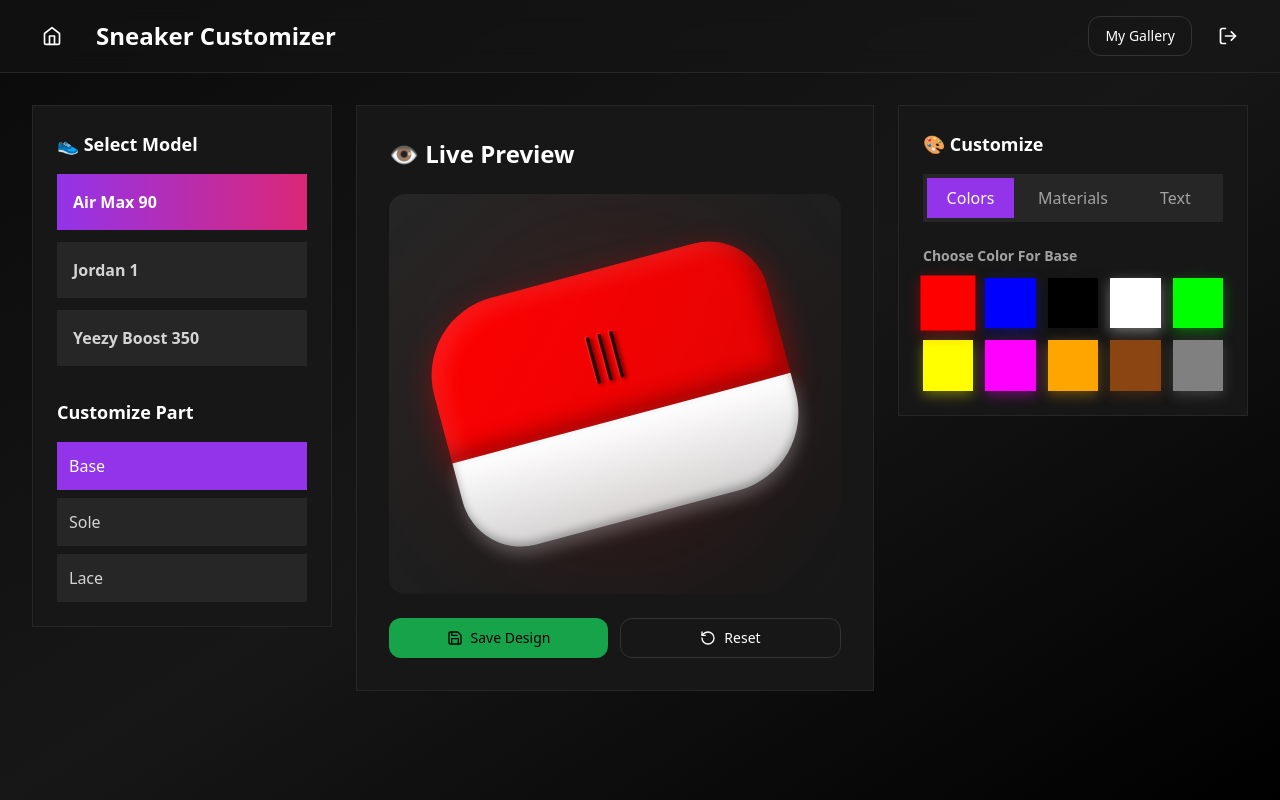
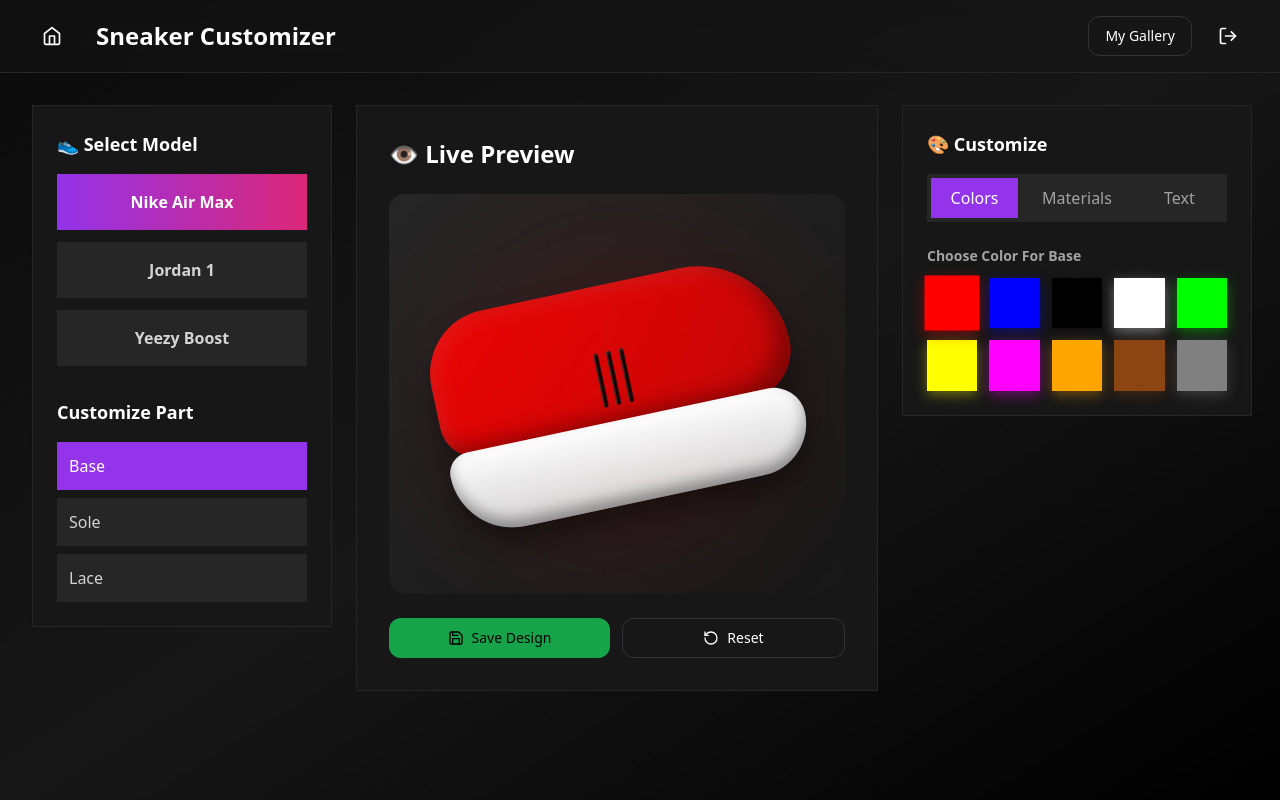
Before and after one commit to PrajaktaSarkhel/sneaker-studio, a Next.js app: page /customizer in a window 1280 px wide. Built offline with nearby package versions, Linux system fonts and the light colour scheme; sample sign-in values are in the browser's storage.

Commit message:
Fixed customizer

```diff
--- a/app/(dashboard)/customizer/page.tsx
+++ b/app/(dashboard)/customizer/page.tsx
@@ -4,6 +4,7 @@ import { useState, useEffect } from "react"
 import { useRouter } from "next/navigation"
 import { Button } from "@/components/ui/button"
 import { Card } from "@/components/ui/card"
+import SneakerPreview from "@/components/SneakerPreview"
 import { Home, Save, RotateCcw, LogOut } from "lucide-react"
 import Link from "next/link"
 
@@ -14,14 +15,15 @@ interface Customization {
   text: string
 }
 
+
 export default function CustomizerPage() {
   const router = useRouter()
 
   // ⚡ All hooks at the top – never conditional
   const [authChecked, setAuthChecked] = useState(false)
-  const [selectedProduct, setSelectedProduct] = useState("Air Max 90")
   const [activePart, setActivePart] = useState<"base" | "sole" | "lace">("base")
   const [activeTab, setActiveTab] = useState<"colors" | "materials" | "text">("colors")
+  const [selectedModel, setSelectedModel] = useState<"airmax" | "jordan" | "yeezy">("airmax")
   const [customizations, setCustomizations] = useState<Customization>({
     base: { color: "#FF0000", material: "leather" },
     sole: { color: "#FFFFFF", material: "rubber" },
@@ -64,7 +66,6 @@ export default function CustomizerPage() {
   const saveDesign = () => {
     const newDesign = {
       id: Date.now().toString(),
-      product: selectedProduct,
       customizations: { ...customizations },
       date: new Date().toLocaleDateString()
     }
@@ -119,18 +120,25 @@ export default function CustomizerPage() {
           <Card className="p-6 bg-neutral-900 border-neutral-800 h-fit">
             <h2 className="text-lg font-bold mb-4">👟 Select Model</h2>
             <div className="space-y-3">
-              {products.map(product => (
+              {[
+                { id: "airmax", label: "Nike Air Max" },
+                { id: "jordan", label: "Jordan 1" },
+                { id: "yeezy", label: "Yeezy Boost" },
+              ].map((m) => (
                 <button
-                  key={product}
-                  onClick={() => setSelectedProduct(product)}
-                  className={`w-full p-4 rounded-lg text-left font-semibold transition-all ${
-                    selectedProduct === product ? "bg-gradient-to-r from-purple-600 to-pink-600 text-white" : "bg-neutral-800 hover:bg-neutral-700 text-neutral-300"
+                  key={m.id}
+                  onClick={() => setSelectedModel(m.id as "airmax" | "jordan" | "yeezy")}
+                  className={`w-full p-4 rounded-lg font-semibold transition-all ${
+                    selectedModel === m.id
+                      ? "bg-gradient-to-r from-purple-600 to-pink-600 text-white"
+                      : "bg-neutral-800 hover:bg-neutral-700 text-neutral-300"
                   }`}
                 >
-                  {product}
+                  {m.label}
                 </button>
               ))}
             </div>
+
 
             <div className="mt-8">
               <h3 className="text-lg font-bold mb-4">Customize Part</h3>
@@ -152,45 +160,40 @@ export default function CustomizerPage() {
 
           {/* CENTER: Live Preview */}
           <Card className="p-8 bg-neutral-900 border-neutral-800">
-            <h2 className="text-2xl font-bold mb-6 flex items-center gap-2">👁️ Live Preview</h2>
+            <h2 className="text-2xl font-bold mb-6 flex items-center gap-2">
+              👁️ Live Preview
+            </h2>
+
             <div className="relative bg-gradient-to-br from-neutral-800 to-neutral-900 rounded-2xl p-12 min-h-[400px] flex items-center justify-center overflow-hidden">
+
               {/* Glow effect */}
-              <div className="absolute w-96 h-96 blur-3xl opacity-30 rounded-full" style={{ background: `radial-gradient(circle, ${customizations.base.color}80, transparent)` }} />
+              <div
+                className="absolute w-96 h-96 blur-3xl opacity-30 rounded-full"
+                style={{
+                  background: `radial-gradient(circle, ${customizations.base.color}80, transparent)`,
+                }}
+              />
 
-              {/* Sneaker parts */}
-              <div className="relative w-[350px] h-[250px]" style={{ transform: "rotate(-15deg)" }}>
-                {/* Base */}
-                <div className="absolute top-0 left-0 w-full h-[60%] rounded-tl-[80px] rounded-tr-[60px] transition-all duration-300"
-                  style={{ background: `linear-gradient(135deg, ${customizations.base.color} 0%, ${customizations.base.color}dd 100%)`, boxShadow: `0 10px 30px ${customizations.base.color}60, inset -10px -10px 20px rgba(0,0,0,0.3), inset 10px 10px 20px rgba(255,255,255,0.1)` }}>
-                </div>
-                {/* Sole */}
-                <div className="absolute bottom-0 left-0 w-full h-[40%] rounded-bl-[60px] rounded-br-[80px] transition-all duration-300"
-                  style={{ background: `linear-gradient(180deg, ${customizations.sole.color} 0%, ${customizations.sole.color}cc 100%)`, boxShadow: `0 8px 16px ${customizations.sole.color}40, inset 0 -4px 8px rgba(0,0,0,0.3)` }}>
-                </div>
-                {/* Laces */}
-                <div className="absolute top-[25%] left-1/2 -translate-x-1/2 flex gap-2">
-                  {[...Array(3)].map((_, i) => (
-                    <div key={i} className="w-1 h-12 rounded-full transition-all duration-300"
-                      style={{ background: `linear-gradient(90deg, ${customizations.lace.color}80 0%, ${customizations.lace.color} 50%, ${customizations.lace.color}80 100%)`, boxShadow: `2px 2px 4px rgba(0,0,0,0.5), -1px -1px 2px rgba(255,255,255,0.2)` }} />
-                  ))}
-                </div>
-                {/* Custom text */}
-                {customizations.text && (
-                  <div className="absolute top-1/2 left-1/2 -translate-x-1/2 -translate-y-1/2">
-                    <div className="text-white font-bold text-xl tracking-wider" style={{ textShadow: "2px 2px 4px rgba(0,0,0,0.8), -1px -1px 2px rgba(255,255,255,0.3)", filter: "drop-shadow(0 0 8px rgba(255,255,255,0.5))" }}>
-                      {customizations.text}
-                    </div>
-                  </div>
-                )}
-              </div>
+              {/* Sneaker */}
+              <SneakerPreview
+                baseColor={customizations.base.color}
+                soleColor={customizations.sole.color}
+                laceColor={customizations.lace.color}
+                model={selectedModel}
+              />
             </div>
 
             {/* Action Buttons */}
             <div className="mt-6 flex gap-3">
-              <Button onClick={saveDesign} className="flex-1 bg-green-600 hover:bg-green-700"><Save className="w-4 h-4 mr-2" /> Save Design</Button>
-              <Button onClick={resetDesign} variant="outline" className="flex-1"><RotateCcw className="w-4 h-4 mr-2" /> Reset</Button>
+              <Button onClick={saveDesign} className="flex-1 bg-green-600 hover:bg-green-700">
+                <Save className="w-4 h-4 mr-2" /> Save Design
+              </Button>
+              <Button onClick={resetDesign} variant="outline" className="flex-1">
+                <RotateCcw className="w-4 h-4 mr-2" /> Reset
+              </Button>
             </div>
           </Card>
+
 
           {/* RIGHT: Tabs */}
           <Card className="p-6 bg-neutral-900 border-neutral-800 h-fit">
--- a/components/SneakerPreview.tsx
+++ b/components/SneakerPreview.tsx
@@ -1,55 +1,82 @@
 "use client"
 
 import "./sneaker.css"
+
+const SHAPES = {
+  airmax: {
+    upper: "90px 130px 70px 50px",
+    sole: "40px 60px 100px 120px",
+    soleHeight: "38%",
+  },
+  jordan: {
+    upper: "40px 40px 30px 30px",
+    sole: "20px 20px 30px 30px",
+    soleHeight: "32%",
+  },
+  yeezy: {
+    upper: "120px 140px 90px 70px",
+    sole: "80px 100px 120px 140px",
+    soleHeight: "40%",
+  },
+}
 
 interface Props {
   baseColor: string
   soleColor: string
   laceColor: string
+  model: "airmax" | "jordan" | "yeezy"
 }
 
 export default function SneakerPreview({
   baseColor,
   soleColor,
   laceColor,
+  model,
 }: Props) {
+
+  const shape = SHAPES[model]
+
   return (
     <div className="flex justify-center items-center">
       <div className="sneaker-canvas">
-        {/* Upper */}
+
+        {/* UPPER */}
         <div
           className="sneaker-upper"
           style={{
             background: `linear-gradient(135deg, ${baseColor}, ${baseColor}cc)`,
+            borderRadius: shape.upper,
+            backgroundBlendMode: "multiply",
+            opacity: 0.9,
           }}
         />
 
-        {/* Sole */}
+        {/* SOLE */}
         <div
           className="sneaker-sole"
           style={{
             background: `linear-gradient(180deg, ${soleColor}, ${soleColor}cc)`,
+            borderRadius: shape.sole,
+            height: shape.soleHeight,
+            backgroundBlendMode: "multiply",
           }}
         />
 
-        {/* Laces */}
+        {/* LACES */}
         <div className="sneaker-laces">
           {[1, 2, 3].map((i) => (
             <div
               key={i}
               className="sneaker-lace"
               style={{
-                background: `linear-gradient(
-                  90deg,
-                  ${laceColor}99,
-                  ${laceColor},
-                  ${laceColor}99
-                )`,
+                background: `linear-gradient(90deg, ${laceColor}99, ${laceColor}, ${laceColor}99)`,
               }}
             />
           ))}
         </div>
+
       </div>
+
     </div>
   )
 }
--- a/components/sneaker.css
+++ b/components/sneaker.css
@@ -3,6 +3,7 @@
   width: 360px;
   height: 220px;
   transform: rotate(-12deg);
+  transition: transform 0.4s ease;
 }
 
 .sneaker-upper {
@@ -53,3 +54,31 @@
     inset -1px -1px 3px rgba(0,0,0,0.4),
     inset 1px 1px 3px rgba(255,255,255,0.25);
 }
+
+.sneaker-canvas:hover {
+  transform: rotate(-10deg) scale(1.03);
+}
+
+/* MATERIAL EFFECTS */
+
+.material-leather {
+  box-shadow:
+    inset -12px -12px 22px rgba(0,0,0,0.35),
+    inset 8px 8px 18px rgba(255,255,255,0.08),
+    0 25px 40px rgba(0,0,0,0.45);
+}
+
+.material-mesh {
+  background-image:
+    repeating-linear-gradient(
+      45deg,
+      rgba(255,255,255,0.08),
+      rgba(255,255,255,0.08) 2px,
+      transparent 2px,
+      transparent 6px
+    );
+}
+
+.material-suede {
+  filter: brightness(0.9) saturate(0.85);
+}
```
Also changed, not shown: app/(dashboard)/gallery/page.tsx (line endings or trailing spaces).
